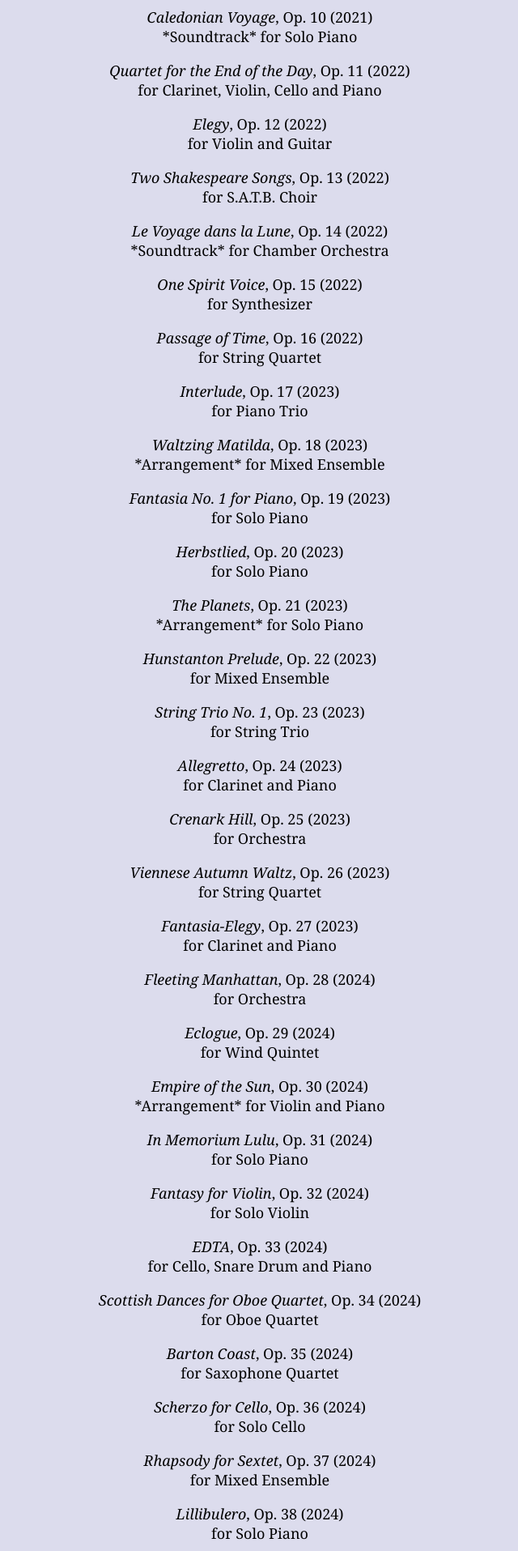
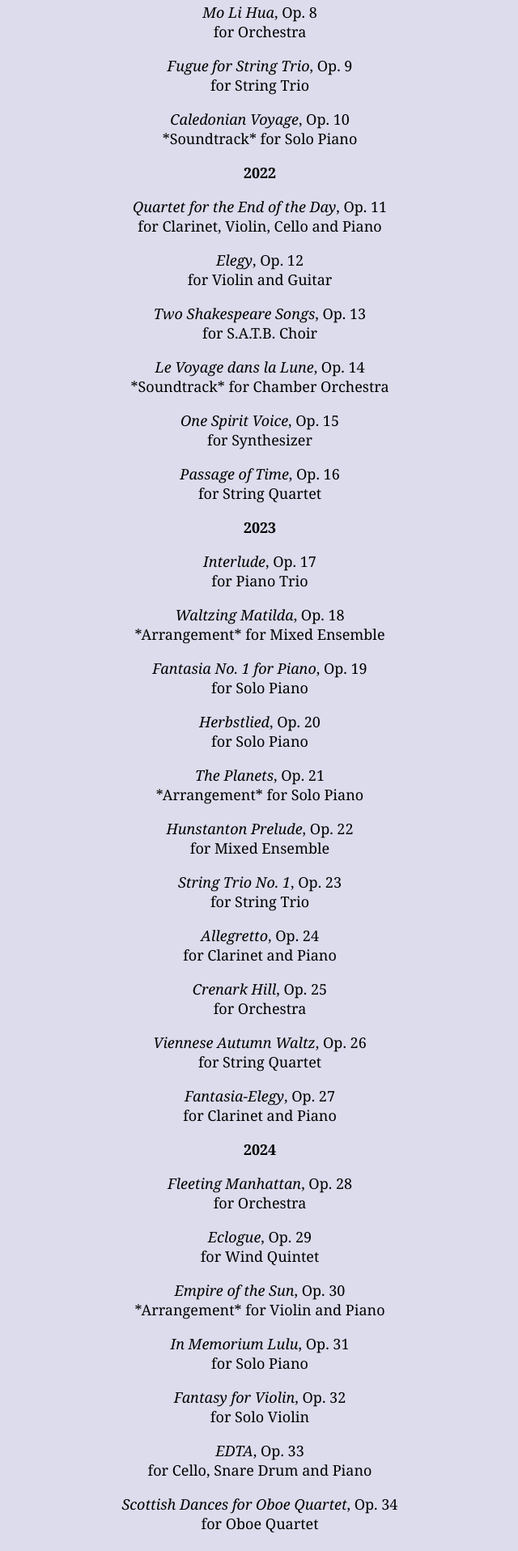
Before and after one commit to edwardtait84/edtait.com, a plain HTML site: page index.html in a window 1280 px wide. Shown: the part 9628-11543 px from the top of the page at 81% size, without its empty margins (319-959 px from the left). Drawn offline with Linux system fonts and the light colour scheme.

Commit message:
Update index.html

```diff
--- a/index.html
+++ b/index.html
@@ -488,44 +488,50 @@
 					<button class="tab-button">Open Tab</button>
 				</div>
 				-->
-				<p><i>Trireme</i>, Op. 1 (2019)<br>for Orchestra</p>
-				<p><i>Fantasia for Four Hands</i>, Op. 2 (2019)<br>for Four-Hand Piano</p>
-				<p><i>Prelude for Violin and Piano</i>, Op. 3 (2020)<br>for Violin and Piano</p>
-				<p><i>Allegro for Piano</i>, Op. 4 (2020)<br>for Solo Piano</p>
-				<p><i>Alpenhornhymne</i>, Op. 5 (2021)<br>for Brass Trio</p>
-				<p><i>Prelude in C Minor</i>, Op. 6 (2021)<br>for Solo Piano</p>
-				<p><i>Passacaglia for Quintet</i>, Op. 7 (2021)<br>for Wind Quintet</p>
-				<p><i>Mo Li Hua</i>, Op. 8 (2021)<br>for Orchestra</p>
-				<p><i>Fugue for String Trio</i>, Op. 9 (2021)<br>for String Trio</p>
-				<p><i>Caledonian Voyage</i>, Op. 10 (2021)<br>*Soundtrack* for Solo Piano</p>
-				<p><i>Quartet for the End of the Day</i>, Op. 11 (2022)<br>for Clarinet, Violin, Cello and Piano</p>
-				<p><i>Elegy</i>, Op. 12 (2022)<br>for Violin and Guitar</p>
-				<p><i>Two Shakespeare Songs</i>, Op. 13 (2022)<br>for S.A.T.B. Choir</p>
-				<p><i>Le Voyage dans la Lune</i>, Op. 14 (2022)<br>*Soundtrack* for Chamber Orchestra</p>
-				<p><i>One Spirit Voice</i>, Op. 15 (2022)<br>for Synthesizer</p>
-				<p><i>Passage of Time</i>, Op. 16 (2022)<br>for String Quartet</p>
-				<p><i>Interlude</i>, Op. 17 (2023)<br>for Piano Trio</p>
-				<p><i>Waltzing Matilda</i>, Op. 18 (2023)<br>*Arrangement* for Mixed Ensemble</p>
-				<p><i>Fantasia No. 1 for Piano</i>, Op. 19 (2023)<br>for Solo Piano</p>
-				<p><i>Herbstlied</i>, Op. 20 (2023)<br>for Solo Piano</p>
-				<p><i>The Planets</i>, Op. 21 (2023)<br>*Arrangement* for Solo Piano</p>
-				<p><i>Hunstanton Prelude</i>, Op. 22 (2023)<br>for Mixed Ensemble</p>
-				<p><i>String Trio No. 1</i>, Op. 23 (2023)<br>for String Trio</p>
-				<p><i>Allegretto</i>, Op. 24 (2023)<br>for Clarinet and Piano</p>
-				<p><i>Crenark Hill</i>, Op. 25 (2023)<br>for Orchestra</p>
-				<p><i>Viennese Autumn Waltz</i>, Op. 26 (2023)<br>for String Quartet</p>
-				<p><i>Fantasia-Elegy</i>, Op. 27 (2023)<br>for Clarinet and Piano</p>
-				<p><i>Fleeting Manhattan</i>, Op. 28 (2024)<br>for Orchestra</p>
-				<p><i>Eclogue</i>, Op. 29 (2024)<br>for Wind Quintet</p>
-				<p><i>Empire of the Sun</i>, Op. 30 (2024)<br>*Arrangement* for Violin and Piano</p>
-				<p><i>In Memorium Lulu</i>, Op. 31 (2024)<br>for Solo Piano</p>
-				<p><i>Fantasy for Violin</i>, Op. 32 (2024)<br>for Solo Violin</p>
-				<p><i>EDTA</i>, Op. 33 (2024)<br>for Cello, Snare Drum and Piano</p>
-				<p><i>Scottish Dances for Oboe Quartet</i>, Op. 34 (2024)<br>for Oboe Quartet</p>
-				<p><i>Barton Coast</i>, Op. 35 (2024)<br>for Saxophone Quartet</p>
-				<p><i>Scherzo for Cello</i>, Op. 36 (2024)<br>for Solo Cello</p>
-				<p><i>Rhapsody for Sextet</i>, Op. 37 (2024)<br>for Mixed Ensemble</p>
-				<p><i>Lillibulero</i>, Op. 38 (2024)<br>for Solo Piano</p>
+				<p><b>2019</b></p>
+				<p><i>Trireme</i>, Op. 1<br>for Orchestra</p>
+				<p><i>Fantasia for Four Hands</i>, Op. 2<br>for Four-Hand Piano</p>
+				<p><b>2020</b></p>
+				<p><i>Prelude for Violin and Piano</i>, Op. 3<br>for Violin and Piano</p>
+				<p><i>Allegro for Piano</i>, Op. 4<br>for Solo Piano</p>
+				<p><b>2021</b></p>
+				<p><i>Alpenhornhymne</i>, Op. 5<br>for Brass Trio</p>
+				<p><i>Prelude in C Minor</i>, Op. 6<br>for Solo Piano</p>
+				<p><i>Passacaglia for Quintet</i>, Op. 7<br>for Wind Quintet</p>
+				<p><i>Mo Li Hua</i>, Op. 8<br>for Orchestra</p>
+				<p><i>Fugue for String Trio</i>, Op. 9<br>for String Trio</p>
+				<p><i>Caledonian Voyage</i>, Op. 10<br>*Soundtrack* for Solo Piano</p>
+				<p><b>2022</b></p>
+				<p><i>Quartet for the End of the Day</i>, Op. 11<br>for Clarinet, Violin, Cello and Piano</p>
+				<p><i>Elegy</i>, Op. 12<br>for Violin and Guitar</p>
+				<p><i>Two Shakespeare Songs</i>, Op. 13<br>for S.A.T.B. Choir</p>
+				<p><i>Le Voyage dans la Lune</i>, Op. 14<br>*Soundtrack* for Chamber Orchestra</p>
+				<p><i>One Spirit Voice</i>, Op. 15<br>for Synthesizer</p>
+				<p><i>Passage of Time</i>, Op. 16<br>for String Quartet</p>
+				<p><b>2023</b></p>
+				<p><i>Interlude</i>, Op. 17<br>for Piano Trio</p>
+				<p><i>Waltzing Matilda</i>, Op. 18<br>*Arrangement* for Mixed Ensemble</p>
+				<p><i>Fantasia No. 1 for Piano</i>, Op. 19<br>for Solo Piano</p>
+				<p><i>Herbstlied</i>, Op. 20<br>for Solo Piano</p>
+				<p><i>The Planets</i>, Op. 21<br>*Arrangement* for Solo Piano</p>
+				<p><i>Hunstanton Prelude</i>, Op. 22<br>for Mixed Ensemble</p>
+				<p><i>String Trio No. 1</i>, Op. 23<br>for String Trio</p>
+				<p><i>Allegretto</i>, Op. 24<br>for Clarinet and Piano</p>
+				<p><i>Crenark Hill</i>, Op. 25<br>for Orchestra</p>
+				<p><i>Viennese Autumn Waltz</i>, Op. 26<br>for String Quartet</p>
+				<p><i>Fantasia-Elegy</i>, Op. 27<br>for Clarinet and Piano</p>
+				<p><b>2024</b></p>
+				<p><i>Fleeting Manhattan</i>, Op. 28<br>for Orchestra</p>
+				<p><i>Eclogue</i>, Op. 29<br>for Wind Quintet</p>
+				<p><i>Empire of the Sun</i>, Op. 30<br>*Arrangement* for Violin and Piano</p>
+				<p><i>In Memorium Lulu</i>, Op. 31<br>for Solo Piano</p>
+				<p><i>Fantasy for Violin</i>, Op. 32<br>for Solo Violin</p>
+				<p><i>EDTA</i>, Op. 33<br>for Cello, Snare Drum and Piano</p>
+				<p><i>Scottish Dances for Oboe Quartet</i>, Op. 34<br>for Oboe Quartet</p>
+				<p><i>Barton Coast</i>, Op. 35<br>for Saxophone Quartet</p>
+				<p><i>Scherzo for Cello</i>, Op. 36<br>for Solo Cello</p>
+				<p><i>Rhapsody for Sextet</i>, Op. 37<br>for Mixed Ensemble</p>
+				<p><i>Lillibulero</i>, Op. 38<br>for Solo Piano</p>
 			</div>
 		</section>
 		<section id="projects">
```
